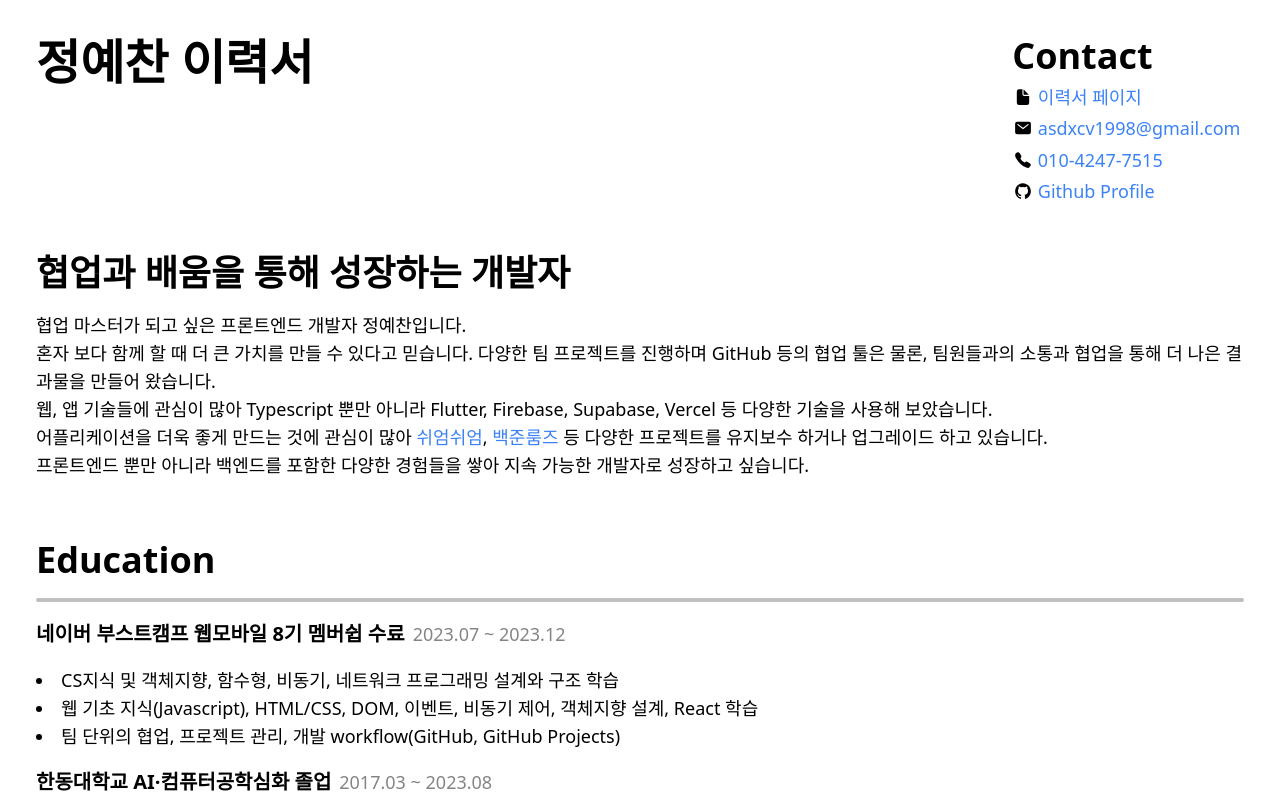
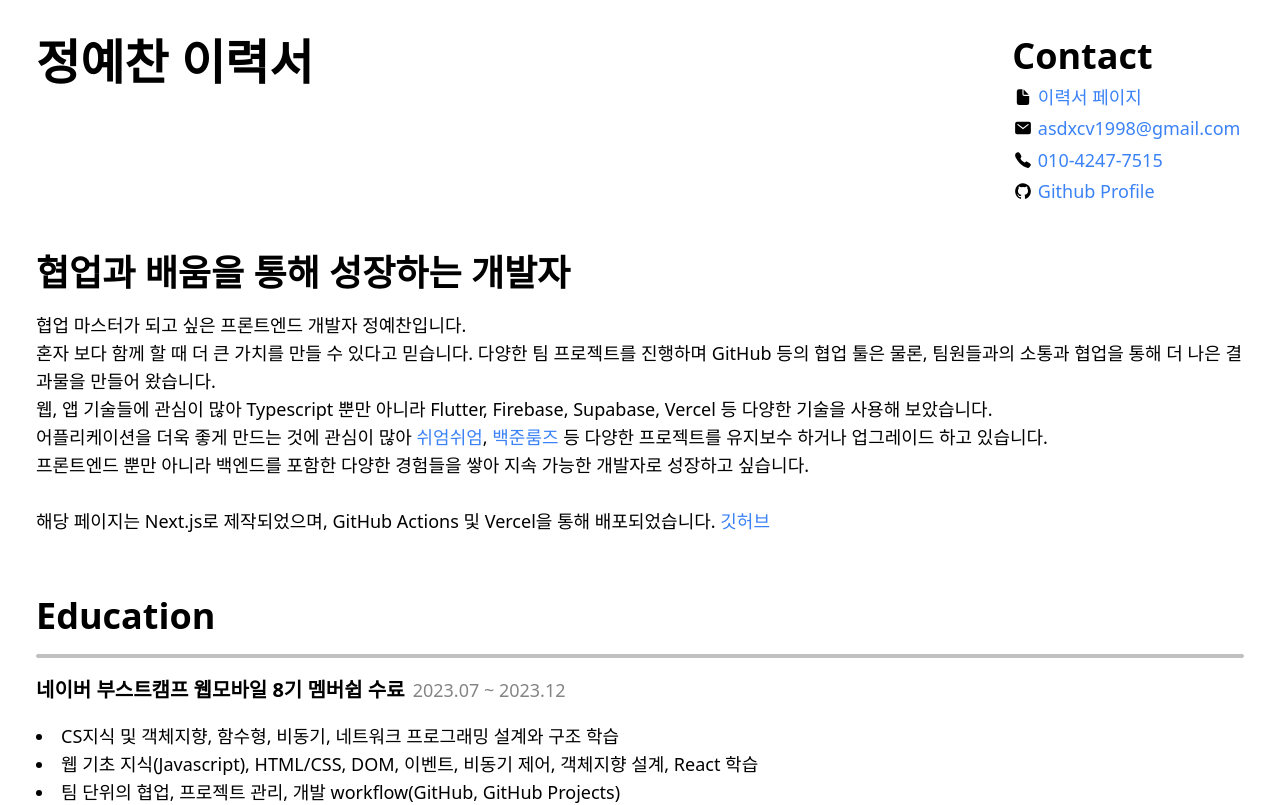
Before and after one commit to glowisn/glowisn.github.io, a Next.js app: page / in a window 1280 px wide. Shown: the top 805 px of the page. Built offline with nearby package versions, Linux system fonts and the light colour scheme.

Commit message:
Update Description.tsx

```diff
--- a/src/pages/components/Description.tsx
+++ b/src/pages/components/Description.tsx
@@ -18,6 +18,10 @@ export default function Description() {
         <br />
         프론트엔드 뿐만 아니라 백엔드를 포함한 다양한 경험들을 쌓아 지속 가능한 개발자로 성장하고
         싶습니다.
+        <br />
+        <br />
+        해당 페이지는 Next.js로 제작되었으며, GitHub Actions 및 Vercel을 통해 배포되었습니다.{" "}
+        <a href="https://github.com/glowisn/glowisn.github.io">깃허브</a>
       </p>
     </>
   );
```
